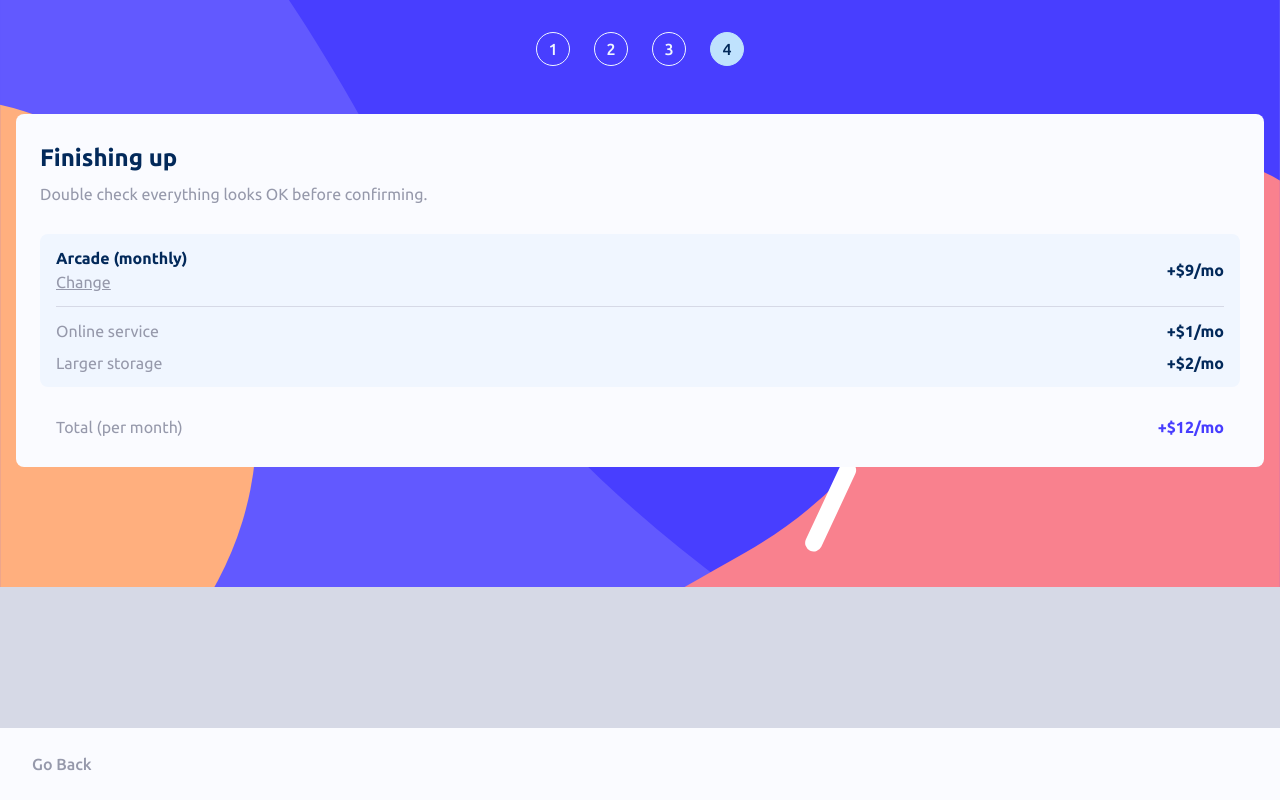
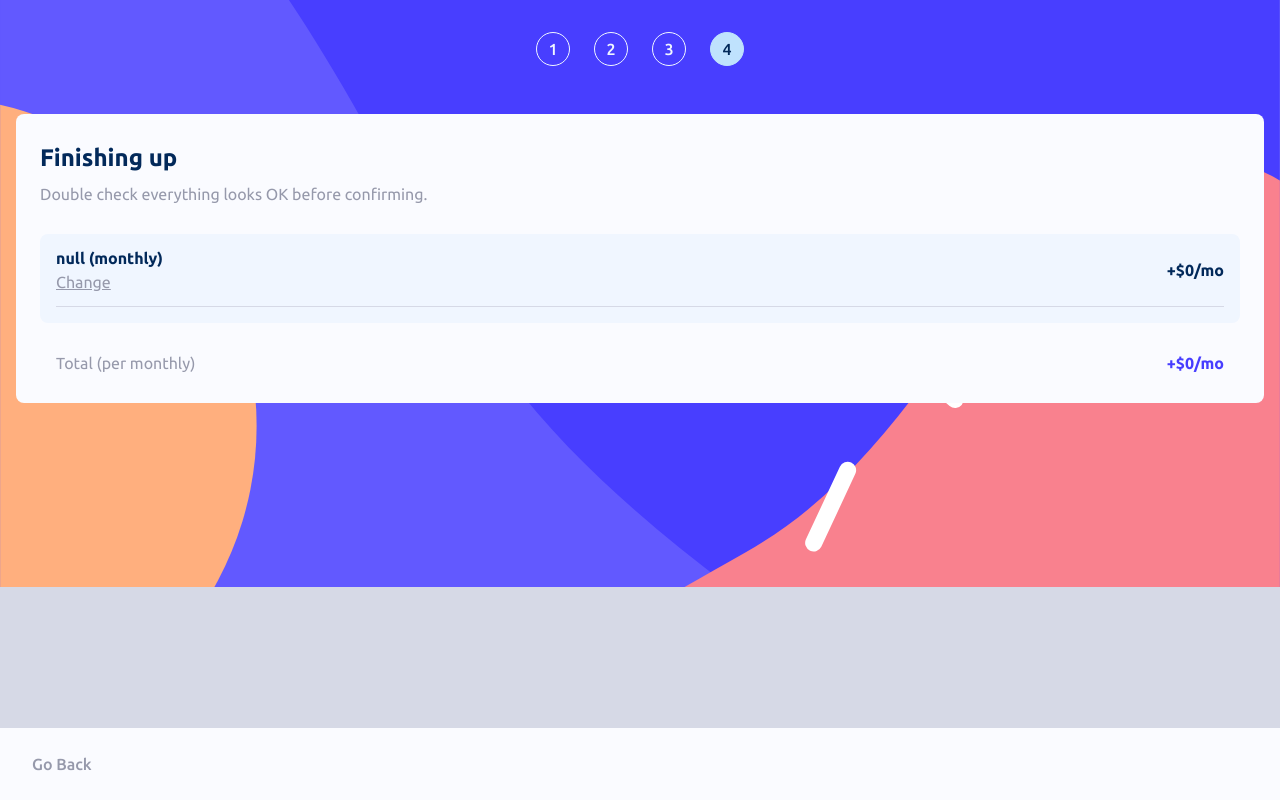
Before and after one commit to Gabrield7/multi-step-form, a React (Vite) app: page /summary in a window 1280 px wide. Built offline with nearby package versions, Linux system fonts and the light colour scheme.

Commit message:
feat: add context in summary page

```diff
--- a/src/Pages/Addons/AddonButton/index.tsx
+++ b/src/Pages/Addons/AddonButton/index.tsx
@@ -1,4 +1,4 @@
-import { useState, useContext, useEffect } from 'react';
+import { useState, useContext } from 'react';
 import { availableAddons } from '@contexts/Models';
 import { SignatureContext } from '@contexts/SignatureContext';
 import clsx from 'clsx';
@@ -10,14 +10,9 @@ interface IAddonProps {
 
 export const AddonButton: React.FC<IAddonProps> = ({ addonName }) => {
     const [hover, setHover] = useState(false);
+    const { cycle, addons, setAddons } = useContext(SignatureContext);
 
-    const { plan, price, cycle, addons, setAddons } = useContext(SignatureContext);
-    //const { cycle, addons, setAddons } = useContext(SignatureContext);
     const selectedAddon = availableAddons[addonName];
-
-    useEffect(() => {
-        console.log(plan, cycle, addons, price);
-    }, [plan, cycle, addons, price]);
 
     return (
         <div className={clsx('addon__container', { 'checked': addons.includes(addonName) || hover })}>
--- a/src/Pages/Summary/Service/index.tsx
+++ b/src/Pages/Summary/Service/index.tsx
@@ -1,3 +1,6 @@
+import { useContext } from 'react';
+import { SignatureContext } from '@contexts/SignatureContext';
+import { useNavigate } from 'react-router';
 import './Service.scss';
 
 interface IServiceProps {
@@ -7,6 +10,9 @@ interface IServiceProps {
 }
 
 export const Service: React.FC<IServiceProps> = (props) => {
+    const { cycle } = useContext(SignatureContext);
+    const navigate = useNavigate();
+
     const colorStyle = (element: string) => {
         const colorMap: Record<string, string> = {
             'plan:h3': 'marine-blue',
@@ -24,10 +30,10 @@ export const Service: React.FC<IServiceProps> = (props) => {
         <div className='service__container'>
             <div>
                 <h3 className={`${colorStyle('h3')}`}>{props.name}</h3>
-                {props.type === 'plan' && <button>Change</button>}
+                {props.type === 'plan' && <button onClick={() => navigate('/plan')}>Change</button>}
             </div>
             <p
-                className={`${colorStyle('p')}`}>{`+$${props.price}/mo`}
+                className={`${colorStyle('p')}`}>{`+$${props.price}/${cycle === 'monthly'? 'mo':'yr'}`}
             </p>
         </div>
     )
--- a/src/Pages/Summary/SubscriptionList/index.tsx
+++ b/src/Pages/Summary/SubscriptionList/index.tsx
@@ -1,13 +1,20 @@
+import { useContext } from 'react';
 import { Service } from '../Service';
+import { SignatureContext } from '@contexts/SignatureContext';
+import { availableAddons, availablePlans } from '@contexts/Models';
 import './SubscriptionList.scss';
 
 export const SubscriptionList = () => {
+    const { plan, addons, cycle } = useContext(SignatureContext);
+
     return (
         <div className='subscription-list__container'>
-            <Service type='plan' name='Arcade (monthly)' price={9}/>
+            <Service type='plan' name={`${plan} (${cycle})`} price={plan? availablePlans[plan].price[cycle]:0}/>
             <span></span>
-            <Service type='addon' name='Online service' price={1}/>
-            <Service type='addon' name='Larger storage' price={2}/>
+            {addons.map(addonName => {
+                const selectedAddon = availableAddons[addonName]
+                return <Service type='addon' name={addonName} price={selectedAddon.price[cycle]}/>
+            })}
         </div>
     )
 }
--- a/src/Pages/Summary/index.tsx
+++ b/src/Pages/Summary/index.tsx
@@ -1,9 +1,13 @@
 import { BodyPage } from '@components/BodyPage';
 import { SubscriptionList } from './SubscriptionList';
 import { Service } from './Service';
+import { useContext } from 'react';
+import { SignatureContext } from '@contexts/SignatureContext';
 import './Summary.scss'
 
 export const Summary = () => {
+    const { price, cycle } = useContext(SignatureContext);
+
     return(
         <BodyPage
             title={'Finishing up'}
@@ -11,7 +15,7 @@ export const Summary = () => {
         >
             <div className='summary__container'>
                 <SubscriptionList />
-                <Service type='total' name='Total (per month)' price={12}/>
+                <Service type='total' name={`Total (per ${cycle})`} price={price}/>
             </div>
         </BodyPage>
     )
```
